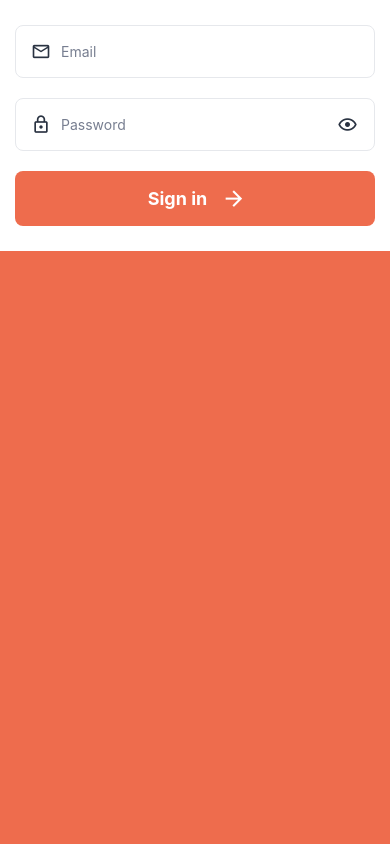
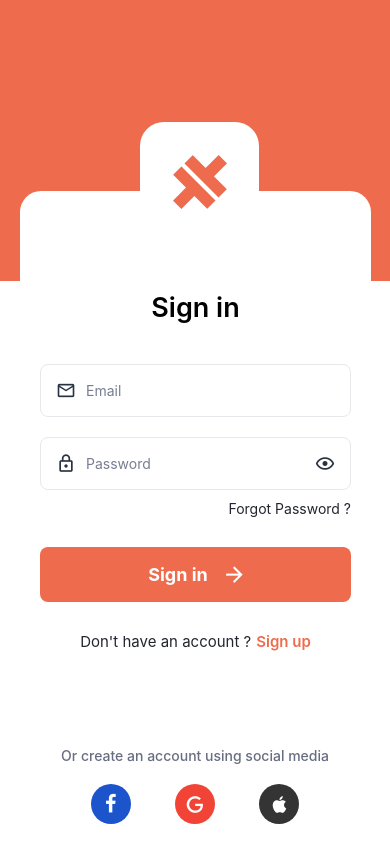
Before and after one commit to YohanFleury/El-Maldito-Proyecto, a React Native app: screen / in a window 390 px wide. Built offline with nearby package versions, Linux system fonts and the light colour scheme.

Commit message:
login screen done

```diff
--- a/App.tsx
+++ b/App.tsx
@@ -5,6 +5,7 @@ import Screen from './app/components/Screen';
 import ClassicBtn from './app/components/ClassicBtn/ClassicBtn';
 import AppTextInput from './app/components/AppTextInput/AppTextInput';
 import LoginScreen from './app/screens/LoginScreen/LoginScreen';
+import FormsTemplate from './app/components/Forms/FormsTemplate';
 
 export default function App() {
   return (
--- /dev/null
+++ b/app/components/Forms/CtaPhrase.tsx
@@ -0,0 +1,39 @@
+import React from 'react'
+import { View, StyleSheet, Text } from 'react-native'
+import colors from '../../config/colors';
+
+interface CtaPhraseProps {
+    phrase: string;
+    callToAction: string;
+    onPress: () => void;
+}
+
+const CtaPhrase = ({ phrase, callToAction, onPress }: CtaPhraseProps) => {
+   return (
+    <View style={styles.container}>
+        <Text style={styles.phrase}>{phrase}</Text>
+        <Text style={styles.callToAction} onPress={onPress} >{callToAction}</Text>
+    </View>
+   )
+}
+
+const styles = StyleSheet.create({
+    container: {
+        flexDirection: 'row',
+        justifyContent: 'center',
+        alignItems: 'center',
+        marginTop: 20
+     },
+    callToAction: {
+        color: colors.primary,
+        marginLeft: 5,
+        fontWeight: '600',
+        fontSize: 15
+    },
+    phrase: {
+        color: '#23262F',
+        fontSize: 15
+    }
+})
+
+export default CtaPhrase
--- /dev/null
+++ b/app/components/Forms/FormsTemplate.tsx
@@ -0,0 +1,92 @@
+import React from 'react'
+import { View, StyleSheet, Image } from 'react-native'
+import colors from '../../config/colors'
+import SocialMediaLogin from './SocialMediaLogin'
+
+interface FormsTemplateProps {
+    children: any;
+    socialMedia?: boolean;
+    onGooglePress?: any
+    onFacebookPress?: any
+    onApplePress?: any
+}
+
+const FormsTemplate = ({
+    children,
+    socialMedia = false,
+    onApplePress,
+    onFacebookPress,
+    onGooglePress
+    }: FormsTemplateProps) => {
+   return (
+    <View style={styles.background}>
+        <View style={styles.containerUp}></View>
+        <View style={styles.containerDown}>
+            {socialMedia &&
+            <SocialMediaLogin
+                onApplePress={onApplePress}
+                onFacebookPress={onFacebookPress}
+                onGooglePress={onGooglePress}
+            />}
+        </View>
+        <View style={styles.formContainer}>
+            {children}
+        </View>
+        <View style={styles.logo}>
+            <Image source={require('../../assets/vector.png')} />
+        </View>
+    </View>
+   )
+}
+
+const styles = StyleSheet.create({
+   background: {
+    flex: 1,
+   },
+   containerUp: {
+    flex: 1,
+    backgroundColor: colors.primary
+   },
+   containerDown: {
+    flex: 2,
+    backgroundColor: colors.white,
+    justifyContent: 'flex-end',
+   },
+   formContainer: {
+    position: 'absolute',
+    top: '22.67%',
+    left: 20,
+    borderRadius: 21,
+    backgroundColor: colors.white,
+    shadowColor: "#00000",
+    shadowOffset: {
+        width: 0,
+        height: 6,
+    },
+    shadowOpacity: 0.1,
+    shadowRadius: 7.49,
+    elevation: 12,
+    width: '90%'
+   },
+   logo:{
+    width: 119,
+    height: 119,
+    position: 'absolute',
+    top: '14.5%',
+    left: '36%',
+    borderRadius: 24,
+    backgroundColor: colors.white,
+    shadowColor: "#00000",
+    shadowOffset: {
+        width: 0,
+        height: 6,
+    },
+    shadowOpacity: 0.1,
+    shadowRadius: 7.49,
+    elevation: 12,
+    justifyContent: 'center',
+    alignItems: 'center'
+   }
+})
+
+export default FormsTemplate
--- /dev/null
+++ b/app/components/Forms/SocialMediaLogin.tsx
@@ -0,0 +1,63 @@
+import React from 'react'
+import { View, StyleSheet, Text, TouchableWithoutFeedback } from 'react-native'
+import { MaterialCommunityIcons } from '@expo/vector-icons';
+import { FontAwesome } from '@expo/vector-icons';
+
+
+interface SocialMediaLoginProps {
+    onGooglePress?: any;
+    onFacebookPress?: any;
+    onApplePress?: any;
+}
+
+const SocialMediaLogin = ({ onApplePress, onFacebookPress, onGooglePress }: SocialMediaLoginProps) => {
+   return (
+    <View style={styles.container}>
+      <Text style={styles.text}>Or create an account using social media</Text>
+      <View style={styles.iconContainer}>
+        <TouchableWithoutFeedback onPress={onFacebookPress}>
+            <View style={[styles.icon, {backgroundColor: '#1C54CC'}]}>
+                <FontAwesome name="facebook-f" size={20} color="white" />
+            </View>
+        </TouchableWithoutFeedback>
+        <TouchableWithoutFeedback onPress={onGooglePress}>
+            <View style={[styles.icon, {backgroundColor: '#F14436'}]}>
+                <MaterialCommunityIcons name="google" size={20} color="white" />
+            </View>
+        </TouchableWithoutFeedback>
+        <TouchableWithoutFeedback onPress={onApplePress}>
+            <View style={[styles.icon, {backgroundColor: '#343434'}]}>
+                <MaterialCommunityIcons name="apple" size={20} color="white" />
+            </View>
+        </TouchableWithoutFeedback>
+      </View>
+    </View>
+   )
+}
+
+const styles = StyleSheet.create({
+   container: {
+    padding: 20,
+    alignItems: 'center',
+   },
+   icon: {
+    width: 40,
+    height: 40,
+    borderRadius: 50 ,
+    alignItems: 'center',
+    justifyContent: 'center'
+   },
+   iconContainer: {
+    width: '85%',
+    flexDirection: 'row',
+    justifyContent: 'space-evenly'
+   },
+   text: {
+    fontSize: 14,
+    fontWeight: '500',
+    color: "#686D81",
+    marginBottom: 20
+   },
+})
+
+export default SocialMediaLogin
--- a/app/components/Screen.tsx
+++ b/app/components/Screen.tsx
@@ -6,11 +6,14 @@ import colors from '../config/colors'
 
 const Screen = ({ children, style }: any) => {
     return (
+    <>
         <SafeAreaView style={[styles.screen, style]}>
             <View style={[styles.view, style]}>
                 {children}
             </View>
         </SafeAreaView>
+        <SafeAreaView style={{ flex:0, backgroundColor: colors.white }} />
+    </>
     )
 }
 
--- a/app/screens/LoginScreen/LoginScreen.tsx
+++ b/app/screens/LoginScreen/LoginScreen.tsx
@@ -1,11 +1,13 @@
 import React from 'react'
-import { View, StyleSheet} from 'react-native'
+import { View, StyleSheet, Text} from 'react-native'
 import * as Yup from 'yup'
 
 import Screen from '../../components/Screen'
 import AppFormField from '../../components/Forms/AppFormField'
 import SubmitBtn from '../../components/Forms/SubmitBtn'
 import AppForm from '../../components/Forms/AppForm'
+import FormsTemplate from '../../components/Forms/FormsTemplate'
+import CtaPhrase from '../../components/Forms/CtaPhrase'
 
 
 const validationSchema = Yup.object().shape({
@@ -16,7 +18,9 @@ const validationSchema = Yup.object().shape({
 const LoginScreen = () => {
    return (
    <Screen>
+      <FormsTemplate socialMedia>
          <View style={styles.container}>
+            <Text style={styles.title}>Sign in</Text>
             <AppForm
                initialValues={{email: '', password: ''}}
                onSubmit={(values: any) => console.log(values)}
@@ -31,8 +35,6 @@ const LoginScreen = () => {
                   placeholder="Email"
                   textContentType="emailAddress"
                         />
-
-
                <AppFormField
                   autoCapitalize="none"
                   autoCorrect={false}
@@ -42,19 +44,35 @@ const LoginScreen = () => {
                   isPassword
                   textContentType="password"
                />
+               <Text onPress={() => console.log("change pswd")} style={styles.forgotPassword}>Forgot Password ?</Text>
                <SubmitBtn title='Sign in' icon="arrow-right" />
-
+               <CtaPhrase
+                  phrase="Don't have an account ?"
+                  callToAction='Sign up'
+                  onPress={() => console.log('go to register screen')}
+               />
             </AppForm>
-
          </View>
+      </FormsTemplate>
    </Screen>
    )
 }
 
 const styles = StyleSheet.create({
    container: {
-      backgroundColor: "white",
-      padding: 15
+      marginTop: 80,
+      padding: 20
+   },
+   title: {
+      fontSize: 27,
+      fontWeight: "600",
+      textAlign: 'center',
+      marginBottom: 30
+   },
+   forgotPassword: {
+      textAlign: 'right',
+      marginBottom: 20,
+      color: '#23262F'
    }
 })
 
```
Also changed, not shown: app/assets/Vector.svg (added), app/assets/vector.png (added). Lines whose indentation alone changed are shown as unchanged.
